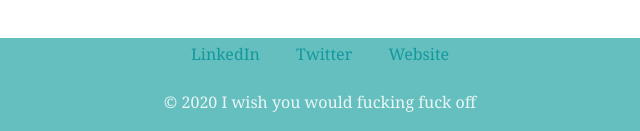
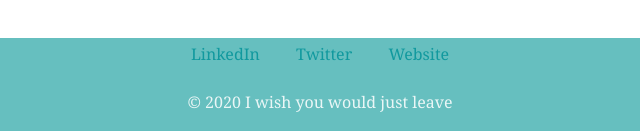
Before and after one commit to cmead2/SlapBoing, a plain HTML site: page index.html in a window 1280 px wide. Shown: the part 2658-2789 px from the top of the page, 320-960 px from the left. Drawn offline with Linux system fonts and the light colour scheme.

Commit message:
Update index.html

```diff
--- a/index.html
+++ b/index.html
@@ -53,7 +53,7 @@
     <a class="footer-link" href="https://www.linkedin.com/">LinkedIn</a>
     <a class="footer-link" href="https://twitter.com/">Twitter</a>
     <a class="footer-link" href="https://www.coolmathgames.com/">Website</a>
-    <p class="copyright" style="color: #eaf6f6">© 2020 I wish you would fucking fuck off</p>
+    <p class="copyright" style="color: #eaf6f6">© 2020 I wish you would just leave</p>
   </div>
 
 </body>
```
